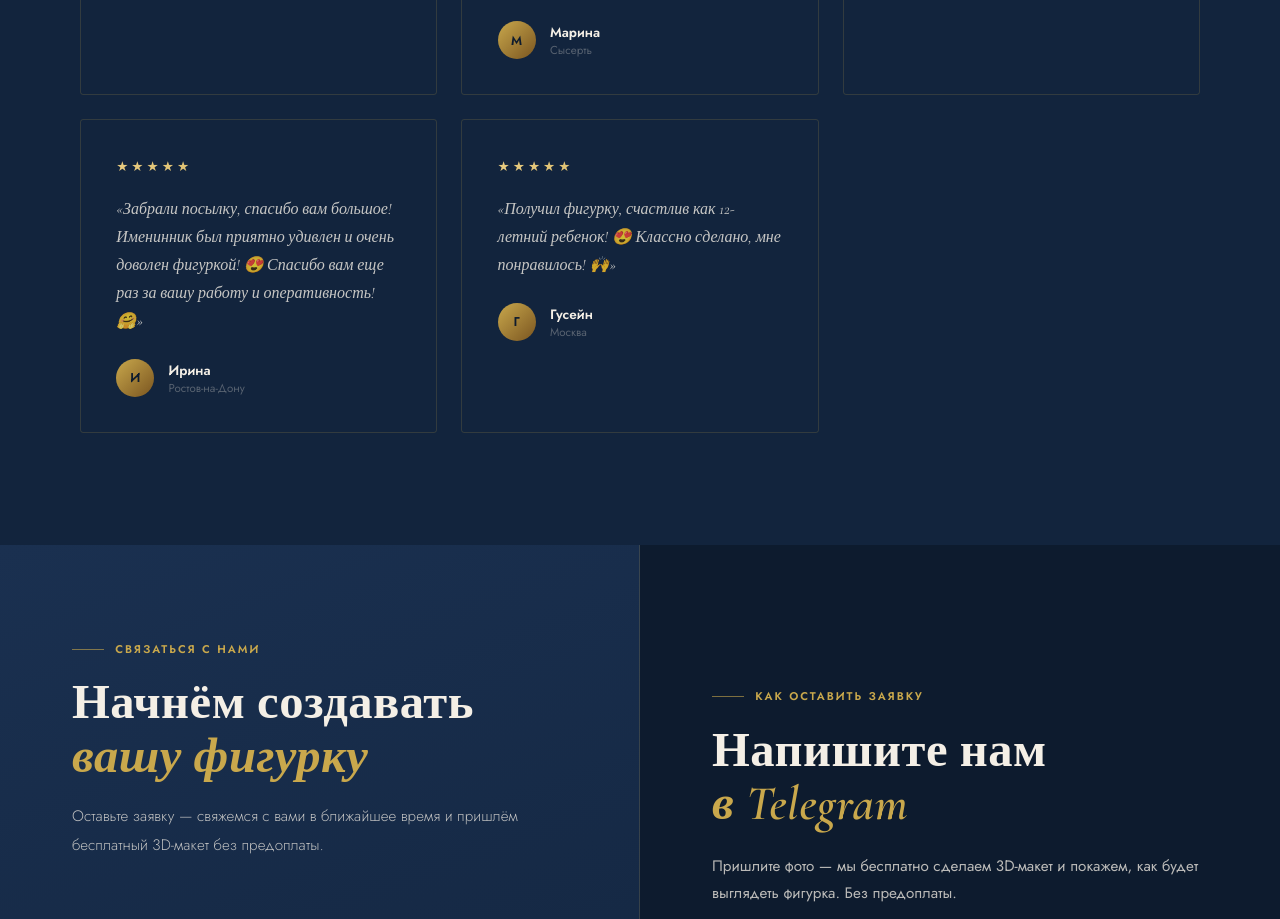
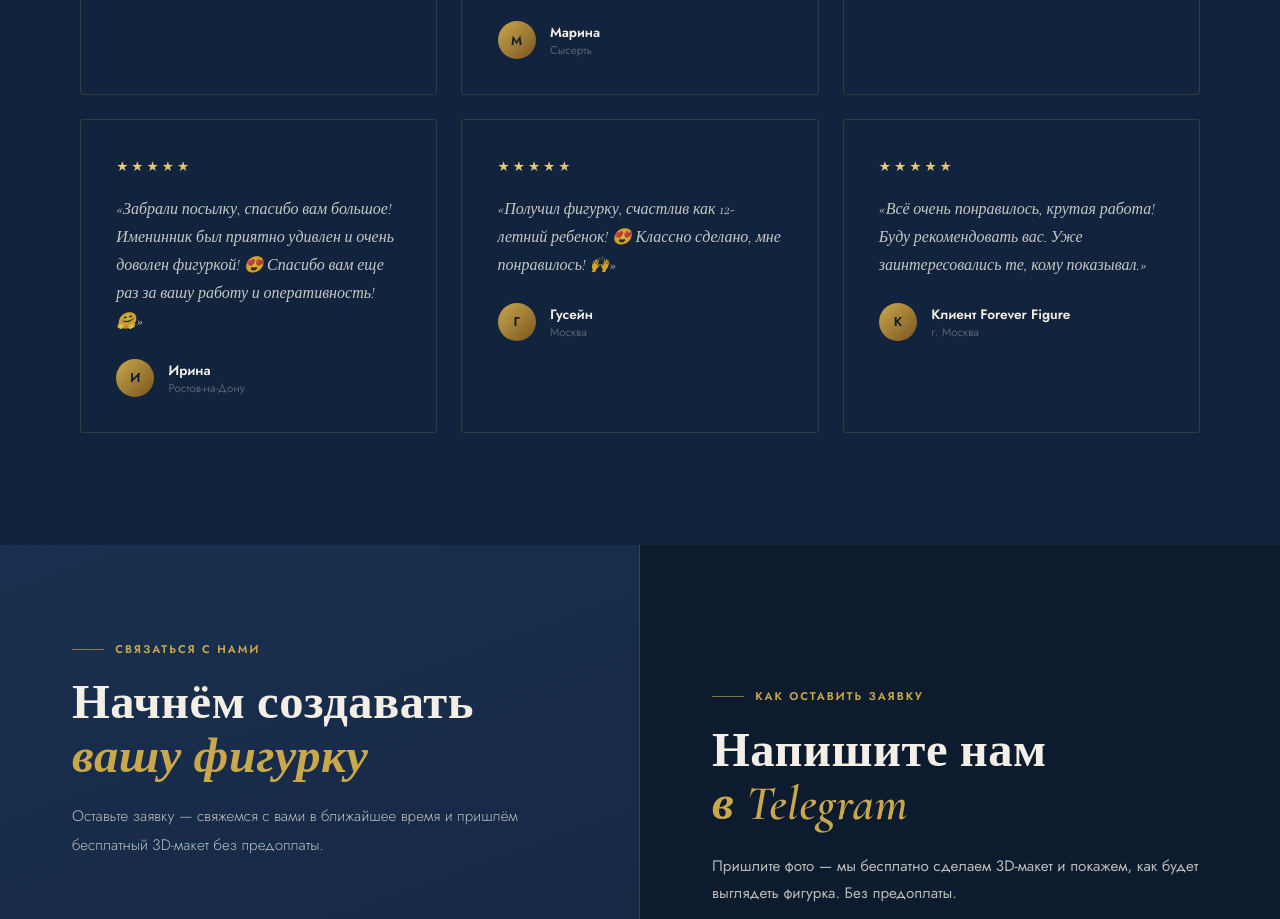
Before and after one commit to ekbkds66/forever-figure, a plain HTML site: page index.html in a window 1280 px wide. Shown: the part 9253-10172 px from the top of the page. Drawn offline with nearby package versions, Linux system fonts and the light colour scheme.

Commit message:
Add Moscow customer review

```diff
--- a/index.html
+++ b/index.html
@@ -1129,6 +1129,11 @@ footer{
       <p class="rev-text">«Получил фигурку, счастлив как 12-летний ребенок! 😍 Классно сделано, мне понравилось! 🙌»</p>
       <div class="rev-author"><div class="rev-av">Г</div><div><div class="rev-name">Гусейн</div><div class="rev-city">Москва</div></div></div>
     </div>
+    <div class="rev-card reveal reveal-delay-3">
+      <div class="rev-stars">★★★★★</div>
+      <p class="rev-text">«Всё очень понравилось, крутая работа! Буду рекомендовать вас. Уже заинтересовались те, кому показывал.»</p>
+      <div class="rev-author"><div class="rev-av">К</div><div><div class="rev-name">Клиент Forever Figure</div><div class="rev-city">г. Москва</div></div></div>
+    </div>
   </div>
 </section>
 <!-- ORDER -->
```
